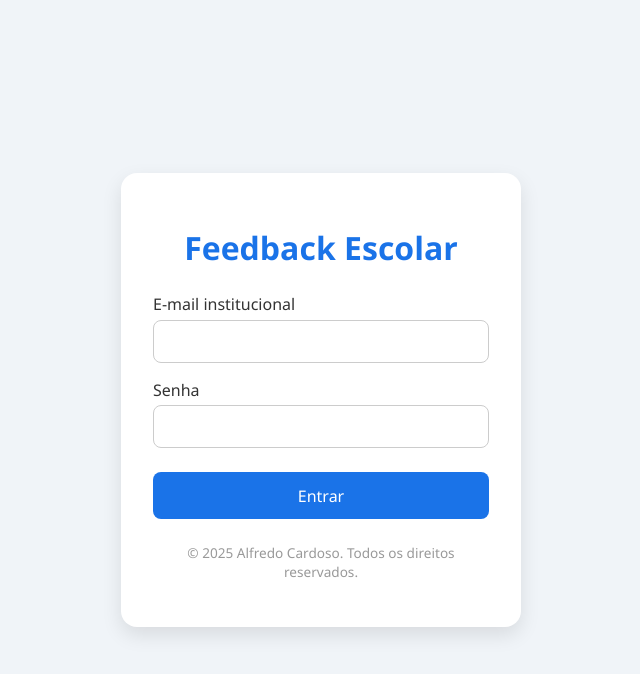
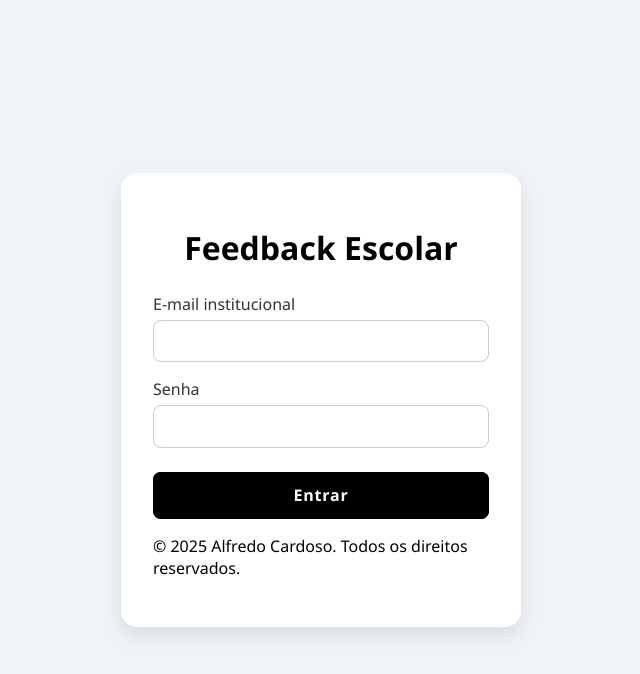
Before and after one commit to flyaway999/TCC-FEEDBACK, a PHP site: page / in a window 1280 px wide. Shown: the top 674 px of the page, without its empty margins (319-959 px from the left). Run offline with PHP 8.4, Linux system fonts and the light colour scheme.

Commit message:
ta ficando top

```diff
--- a/login-page/index.html
+++ b/login-page/index.html
@@ -18,7 +18,7 @@
       <label for="password">Senha</label>
       <input type="password" id="password" name="password" required />
 
-      <button type="submit">Entrar</button>
+      <button type="submit"><span>Entrar</span></button>
     </form>
 
     <p class="footer-text">© 2025 Alfredo Cardoso. Todos os direitos reservados.</p>
--- a/login-page/styles.css
+++ b/login-page/styles.css
@@ -22,10 +22,18 @@ body {
   max-width: 400px;
 }
 
+/* Texto Feedback Escolar preto normal, azul no hover com efeito de escala */
 h1 {
   text-align: center;
   margin-bottom: 1.5rem;
+  color: #000000;
+  transition: transform 0.3s ease, color 0.3s ease;
+  cursor: pointer;
+}
+
+h1:hover {
   color: #1a73e8;
+  transform: scale(1.08);
 }
 
 label {
@@ -49,26 +57,77 @@ input:focus {
   border-color: #1a73e8;
 }
 
+/* Botão Entrar com fundo preto e texto branco */
 button {
+  position: relative;
+  display: inline-block;
+  border: none;
+  outline: none;
+  padding: 0.8rem 2rem;
+  margin: 1.5rem auto 0;
+  font-size: 1rem;
+  font-weight: 600;
+  border-radius: 8px;
+  background: #000000;
+  color: white;
+  cursor: pointer;
+  overflow: hidden;
+  letter-spacing: 0.05rem;
   width: 100%;
-  padding: 0.8rem;
-  margin-top: 1.5rem;
-  background: #1a73e8;
-  color: white;
-  border: none;
-  border-radius: 8px;
-  font-size: 1rem;
-  cursor: pointer;
-  transition: background 0.3s ease;
+  max-width: 400px;
+  transition: transform 0.25s ease, box-shadow 0.25s ease;
 }
 
-button:hover {
-  background: #1669c1;
+/* Texto dentro do botão */
+button span {
+  position: relative;
+  z-index: 10;
+  transition: color 0.4s;
 }
 
-.footer-text {
-  text-align: center;
-  font-size: 0.85rem;
-  color: #999;
-  margin-top: 1.5rem;
+/* Barra preta inclinada que sai pra fora */
+button::before {
+  content: "";
+  position: absolute;
+  top: 0;
+  left: -10%;
+  width: 120%;
+  height: 100%;
+  background: #000;
+  transform: skew(30deg);
+  transition: transform 0.4s cubic-bezier(0.3, 1, 0.8, 1);
+  z-index: 1;
 }
+
+/* Fundo azul que vai “crescer” da esquerda para direita */
+button::after {
+  content: "";
+  position: absolute;
+  top: 0;
+  left: 0;
+  width: 0%;
+  height: 100%;
+  background: #1a73e8;
+  transition: width 0.5s ease;
+  z-index: 0;
+}
+
+/* Ao passar o mouse, barra preta sai e fundo azul cresce */
+button:hover::before {
+  transform: translate3d(100%, 0, 0);
+}
+
+button:hover::after {
+  width: 100%;
+}
+
+/* Texto muda para branco */
+button:hover span {
+  color: white;
+}
+
+/* Botão “avança” e sombra */
+button:hover {
+  transform: scale(1.05);
+  box-shadow: 0 10px 20px rgba(0, 0, 0, 0.25);
+}
```
